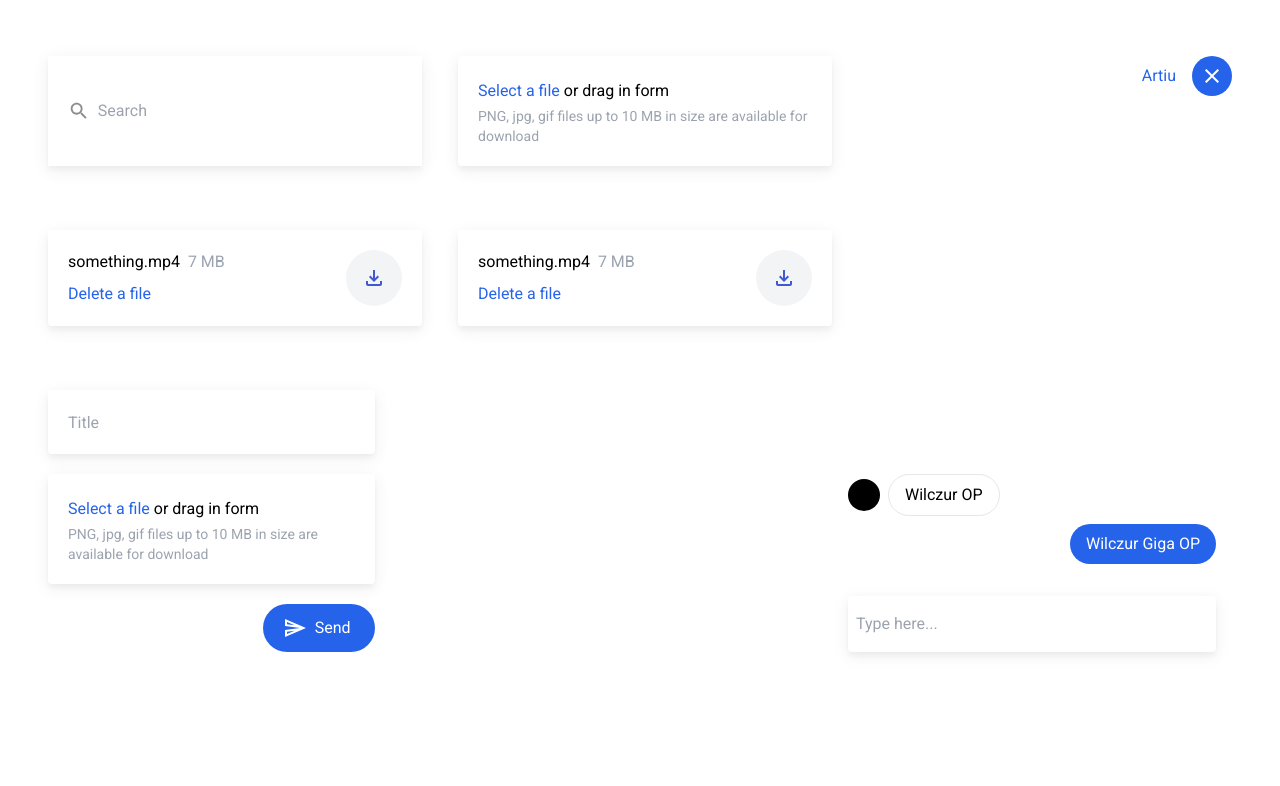
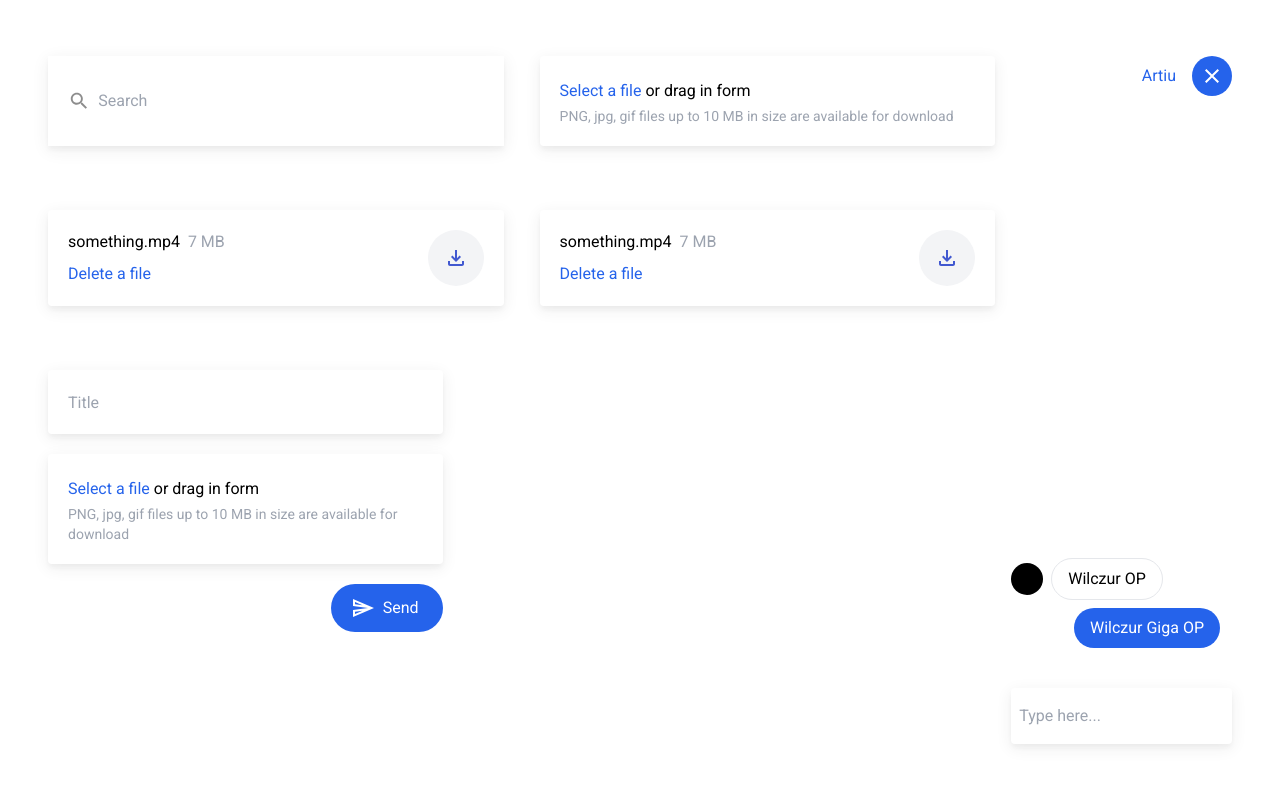
Before and after one commit to sendyourwork/frontend, a Next.js app: page /home in a window 1280 px wide. Shown: the top 786 px of the page. Built offline with nearby package versions, Linux system fonts and the light colour scheme.

Commit message:
layout imrovements

```diff
--- a/components/Chat.tsx
+++ b/components/Chat.tsx
@@ -1,4 +1,4 @@
-import React, { useRef, useState } from "react";
+import React, { useEffect, useRef, useState } from "react";
 import { Message } from "../interfaces/message"
 
 export default function Chat(): JSX.Element {
@@ -19,29 +19,42 @@ export default function Chat(): JSX.Element {
         }
     ]);
     const formRef = useRef<HTMLFormElement | null>(null);
+    const chatRef = useRef<HTMLDivElement | null>(null);
     const clientId = "Artiu";
 
     const handleSubmit = (event: React.SyntheticEvent) => {
         event.preventDefault();
-        setMessages([...messages, {messageId:"dalokdak", senderId: clientId, message: inputValue, senderIcon: "ojaofa"}]);
-        setInputValue('');
+        if(inputValue) {
+            setMessages([...messages, {messageId:String(messages.length), senderId: clientId, message: inputValue, senderIcon: "ojaofa"}]);
+            setInputValue('');
+        }
     }
 
     const changeFormVisible = () => {
-        formRef.current?.classList.toggle('invisible');
+        formRef.current?.classList.toggle('hidden');
+        formRef.current?.classList.toggle('flex');
+        const currentOverflowStatus = document.body.style.overflow;
+        document.body.style.overflow = currentOverflowStatus ? "" : "hidden";
     }
+
+    useEffect(() => {
+        if(messages.length > 200) {
+            setMessages(messages.slice(1));
+        }
+        chatRef.current?.scroll({top:chatRef.current?.scrollHeight, behavior: 'smooth'})
+    },[messages])
 
     return (
     <>
         <form
-            className="fixed top-0 left-0 w-full h-5/6 py-6 flex flex-col justify-end bg-white px-4 xl:h-auto xl:static invisible xl:visible xl:block xl:py-0"
+            className="fixed left-0 top-0 w-full h-full pb-24 hidden xl:flex flex-col justify-end bg-white px-4 xl:pr-0 xl:top-auto xl:static xl:left-auto xl:bottom-0 xl:right-0 xl:h-auto xl:py-0"
             onSubmit={handleSubmit}
             ref={formRef}
         >
-            <div className="flex flex-col gap-2">
+            <div className="flex flex-col py-2 gap-2 xl:max-h-96 overflow-auto" ref={chatRef}>
             {messages.map(({messageId, senderId, senderIcon, message}: Message) => {
                 if(clientId === senderId) {
-                    return <p className="py-2 px-4 ml-auto bg-blue-600 rounded-3xl max-w-3/4 text-white break-words" key={messageId}>{message}</p>
+                    return <p className="py-2 px-4 ml-auto bg-blue-600 rounded-3xl max-w-3/4 mr-3 text-white break-words" key={messageId}>{message}</p>
                 }
                 return (
                     <div key={messageId} className="flex items-center gap-2">
@@ -55,7 +68,7 @@ export default function Chat(): JSX.Element {
             <input
                 type="text"
                 placeholder="Type here..."
-                className="xl:w-full rounded outline-none myShadow py-4 px-2 mt-8"
+                className="w-full rounded outline-none myShadow py-4 px-2 mr-4 xl:mr-0 mt-8"
                 value={inputValue}
                 onChange={(event: React.ChangeEvent<HTMLInputElement>) => setInputValue(event.target.value)}
             />
--- a/pages/home.tsx
+++ b/pages/home.tsx
@@ -6,10 +6,11 @@ import Chat from "../components/Chat";
 import FilesToDownloadList from "../components/FilesToDownloadList";
 import SendEmailForm from "../components/SendEmailForm";
 import UserInfo from "../components/UserInfo";
+import { File } from "../interfaces/file";
 
 const Home: NextPage = () => {
     const [searchValue, setSearchValue] = useState('');
-    const files = [
+    const [files, setFiles] = useState<File[]>([
         {
             id:'34rdsads',
             name: 'something.mp4',
@@ -20,14 +21,14 @@ const Home: NextPage = () => {
             name: 'something.mp4',
             size: '7 MB'
         }
-    ];
+    ]);
     return (
         <>
             <Head>
                 <title>Home | Send your work</title>
             </Head>
-            <div className="p-7 md:py-14 md:px-12 flex flex-col w-full xl:grid xl:grid-cols-home">
-                <div className="order-2 xl:order-none">
+            <div className="p-7 md:py-14 md:px-12 w-full flex flex-col xl:flex-row min-h-screen">
+                <div className="order-2 w-full xl:w-4/5 xl:order-none">
                     <div className="flex flex-col xl:grid grid-cols-2 gap-9">
                         <div className="myShadow w-full p-5 flex items-center">
                             <svg xmlns="http://www.w3.org/2000/svg" height="24px" viewBox="0 0 24 24" width="24px" fill="#1111117A"><path d="M0 0h24v24H0V0z" fill="none"/><path d="M15.5 14h-.79l-.28-.27C15.41 12.59 16 11.11 16 9.5 16 5.91 13.09 3 9.5 3S3 5.91 3 9.5 5.91 16 9.5 16c1.61 0 3.09-.59 4.23-1.57l.27.28v.79l5 4.99L20.49 19l-4.99-5zm-6 0C7.01 14 5 11.99 5 9.5S7.01 5 9.5 5 14 7.01 14 9.5 11.99 14 9.5 14z"/></svg>
@@ -45,7 +46,7 @@ const Home: NextPage = () => {
                         <SendEmailForm />
                     </div>
                 </div>
-                <div className="flex flex-col order-1 mb-5 xl:mb-0 xl:order-none justify-between">
+                <div className="flex flex-col xl:w-1/5 order-1 mb-5 xl:mb-0 xl:order-none gap-8 xl:min-h-full justify-between">
                     <UserInfo name="Artiu"/>
                     <Chat />
                 </div>
```
